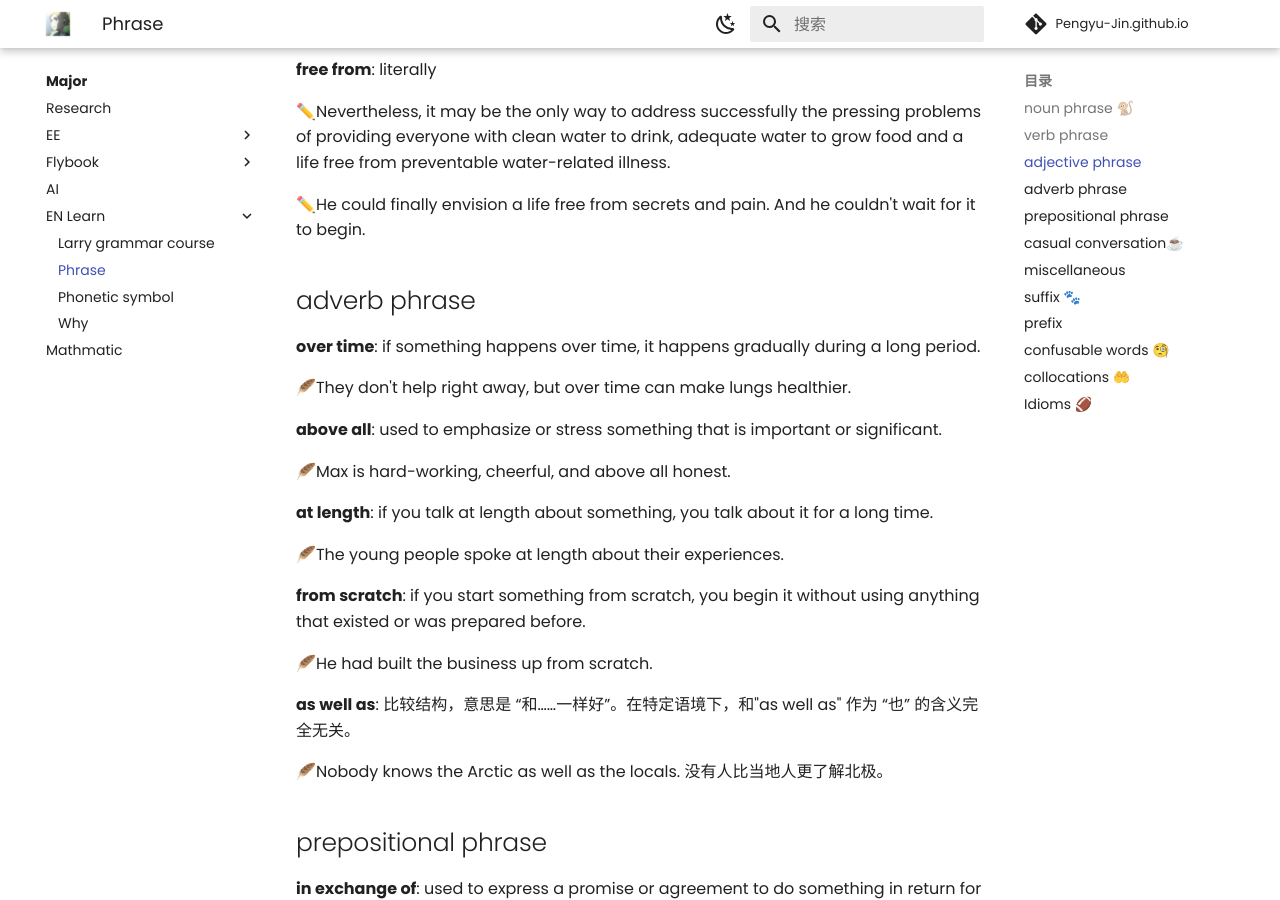
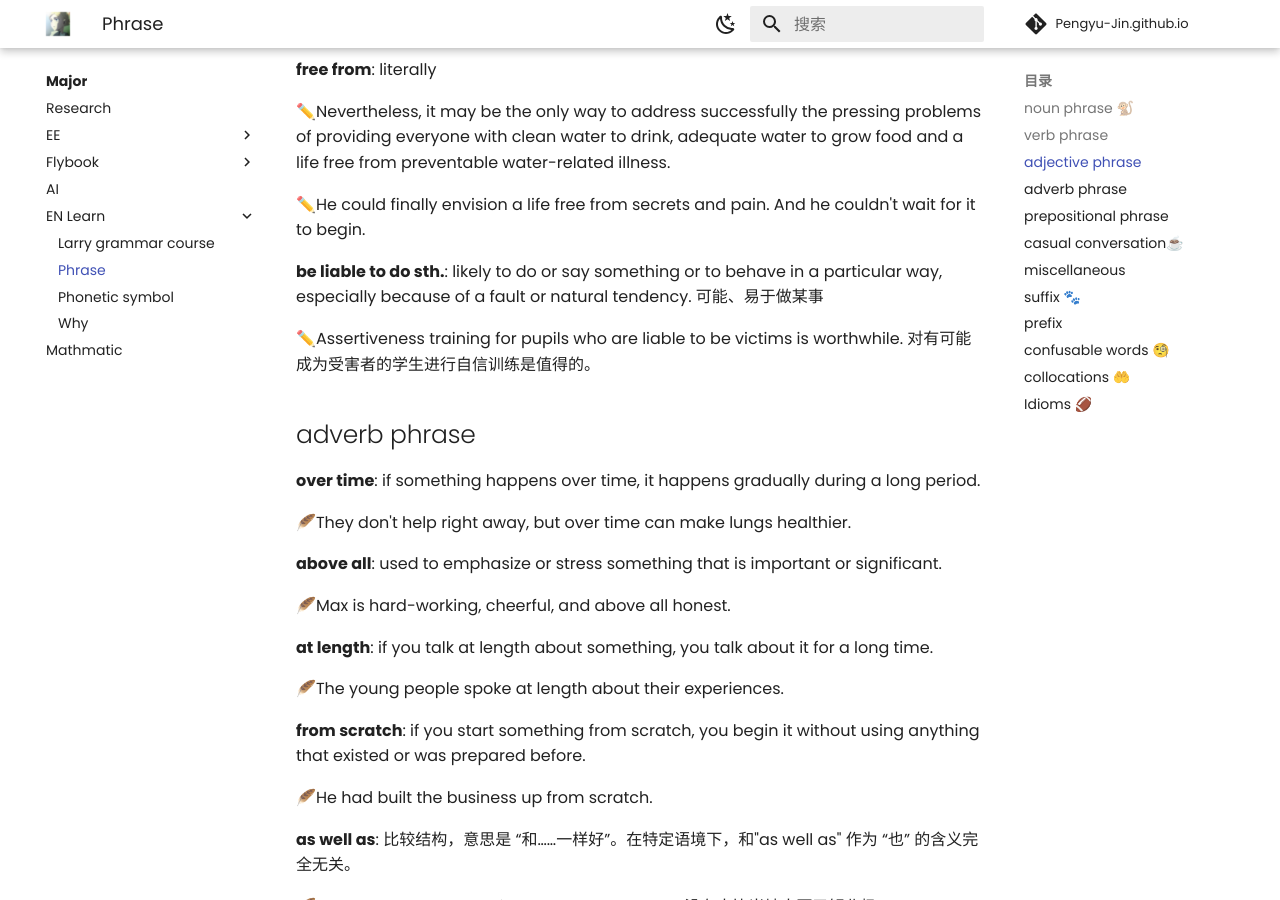
Before and after one commit to Pengyu-Jin/Pengyu-Jin.github.io, an MkDocs documentation site: the page built from docs/major/EN-learn/phrase.md, in a window 1280 px wide and 900 px high, scrolled down 2308 px. Built offline with MkDocs 1.6.1 and Material for MkDocs 9.7.7, drawn with Linux system fonts in a browser that asks for light colours; comment, search, counter and statistics services are not loaded; some of the changed text lies outside the part shown.

Commit message:
20250217

```diff
--- a/docs/major/EN-learn/phrase.md
+++ b/docs/major/EN-learn/phrase.md
@@ -75,6 +75,10 @@
 
 ✏️He could finally envision a life free from secrets and pain. And he couldn't wait for it to begin.
 
+**be liable to do sth.**: likely to do or say something or to behave in a particular way, especially because of a fault or natural tendency. 可能、易于做某事
+
+✏️Assertiveness training for pupils who are liable to be victims is worthwhile. 对有可能成为受害者的学生进行自信训练是值得的。
+
 ## adverb phrase
 
 **over time**: if something happens over time, it happens gradually during a long period.
@@ -119,6 +123,8 @@ If my memory serves me right, it happened in the winter of 1927. 如果我没记
 And presumably the college library stocks newspapers and journals, as well as books? 据推测，大学图书馆除了书籍外，还收藏有报纸和期刊对吗？
 
 Local managers seem to quene up to borrow the videos! 当地经理好像都在排队借视频。
+
+That's very nice of you. Please let me give you a 100% off drink coupon. Your next cup of coffee will be on the house. 你真是太好了。请让我给您一张 100% 折扣的饮料券。您的下一杯咖啡将免费提供。
 
 ## miscellaneous
 
```
